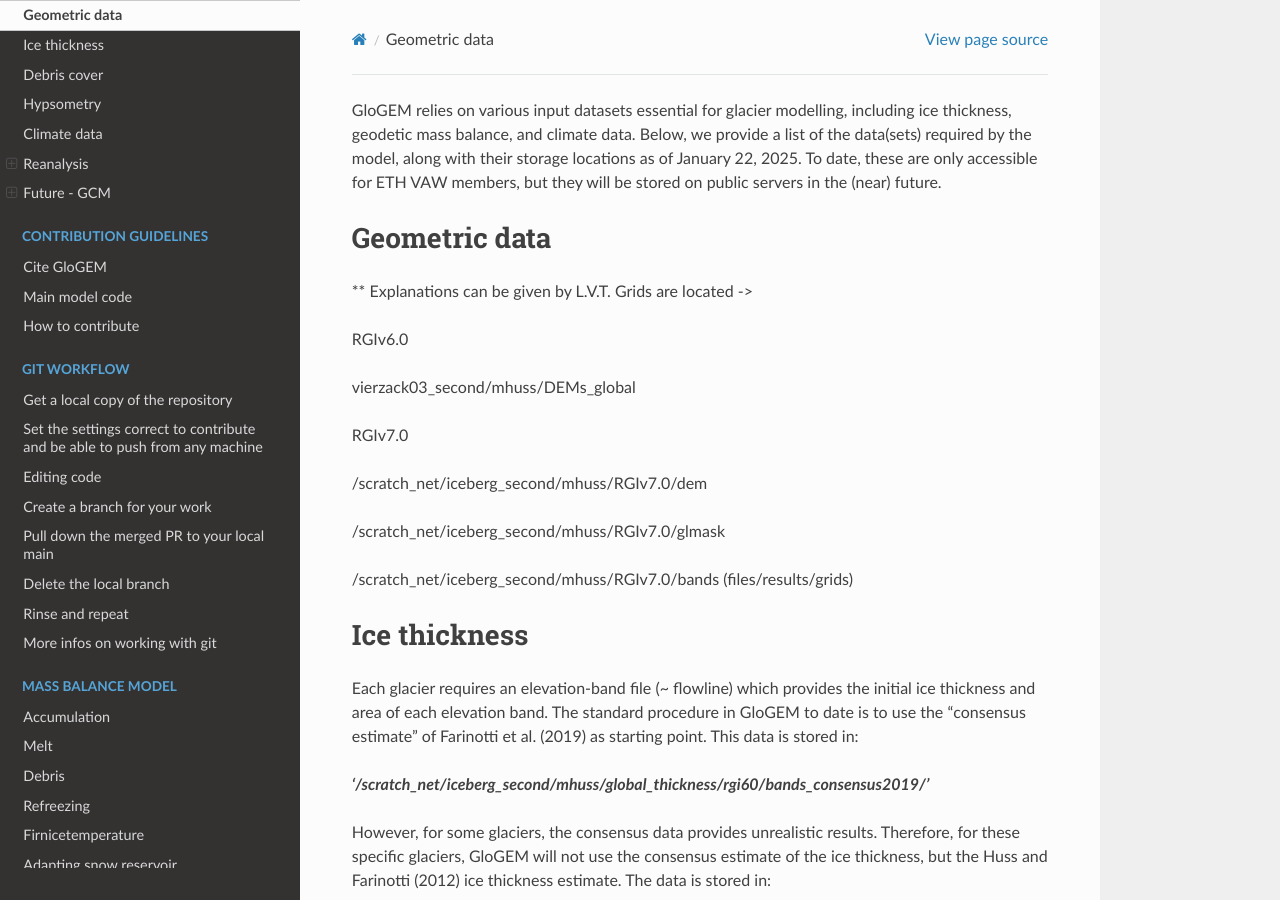
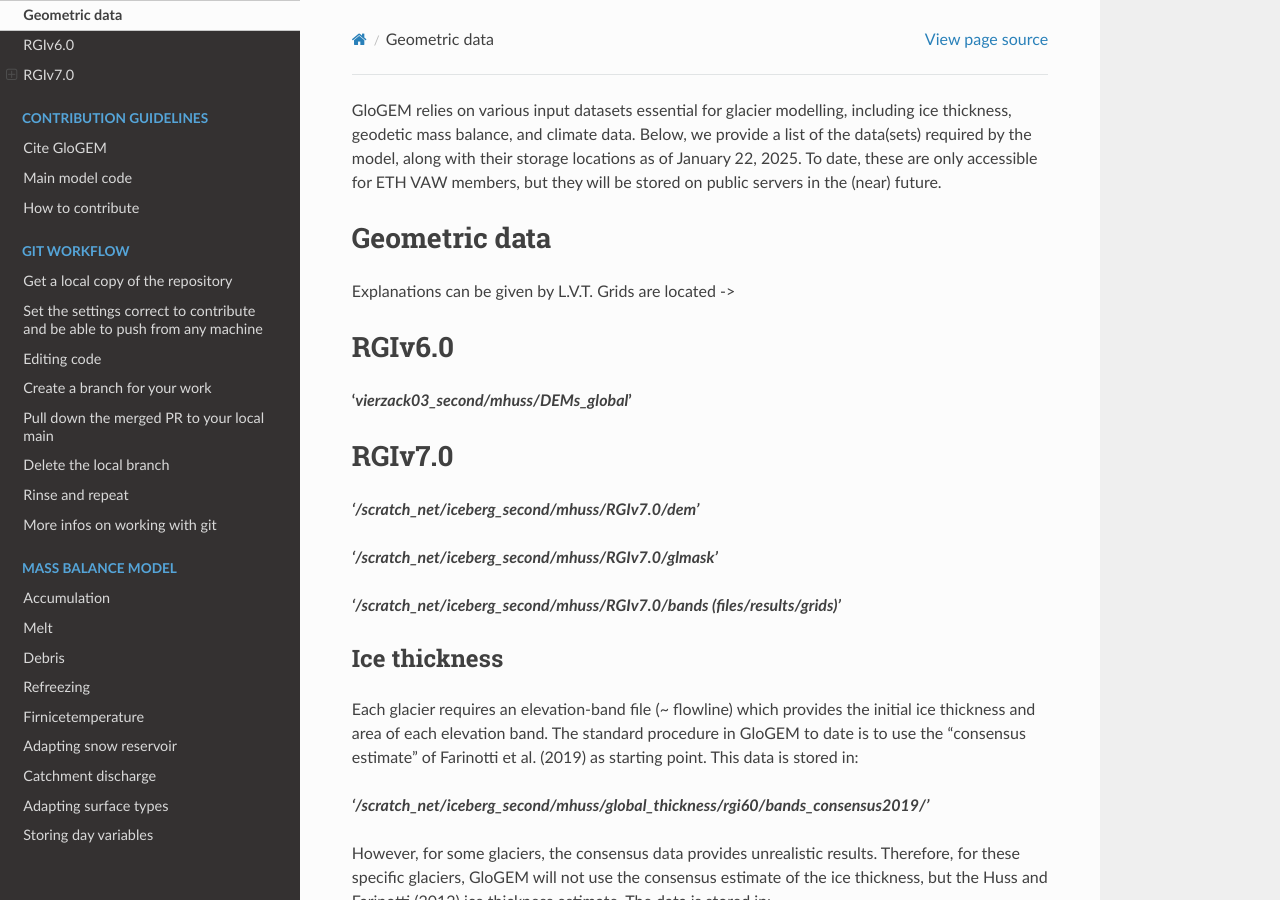
Before and after one commit to sdrocer/GloGEM-documentation, a Sphinx documentation site: the page built from docs/source/02.-Input-data.md, in a window 1280 px wide and 900 px high. Built offline with Sphinx 7.4.7 and the Read the Docs theme 3.1.0, drawn with Linux system fonts in a browser that asks for light colours; pages that are not in the unit, such as notebooks, are missing from menus.

Commit message:
Make minor corrections and style adjustments

```diff
--- a/docs/source/02.-Input-data.md
+++ b/docs/source/02.-Input-data.md
@@ -2,20 +2,19 @@ GloGEM relies on various input datasets essential for glacier modelling, includi
 
 ## Geometric data
 
-** Explanations can be given by L.V.T.
-Grids are located ->
+Explanations can be given by L.V.T. Grids are located ->
 
-RGIv6.0
+# RGIv6.0
 
-vierzack03_second/mhuss/DEMs_global
+**'_vierzack03_second/mhuss/DEMs_global_'**
 
-RGIv7.0
+# RGIv7.0
 
-/scratch_net/iceberg_second/mhuss/RGIv7.0/dem
+**_'/scratch_net/iceberg_second/mhuss/RGIv7.0/dem'_**
 
-/scratch_net/iceberg_second/mhuss/RGIv7.0/glmask
+**_'/scratch_net/iceberg_second/mhuss/RGIv7.0/glmask'_**
 
-/scratch_net/iceberg_second/mhuss/RGIv7.0/bands (files/results/grids)
+**_'/scratch_net/iceberg_second/mhuss/RGIv7.0/bands (files/results/grids)'_**
 
 
 ## Ice thickness
```
